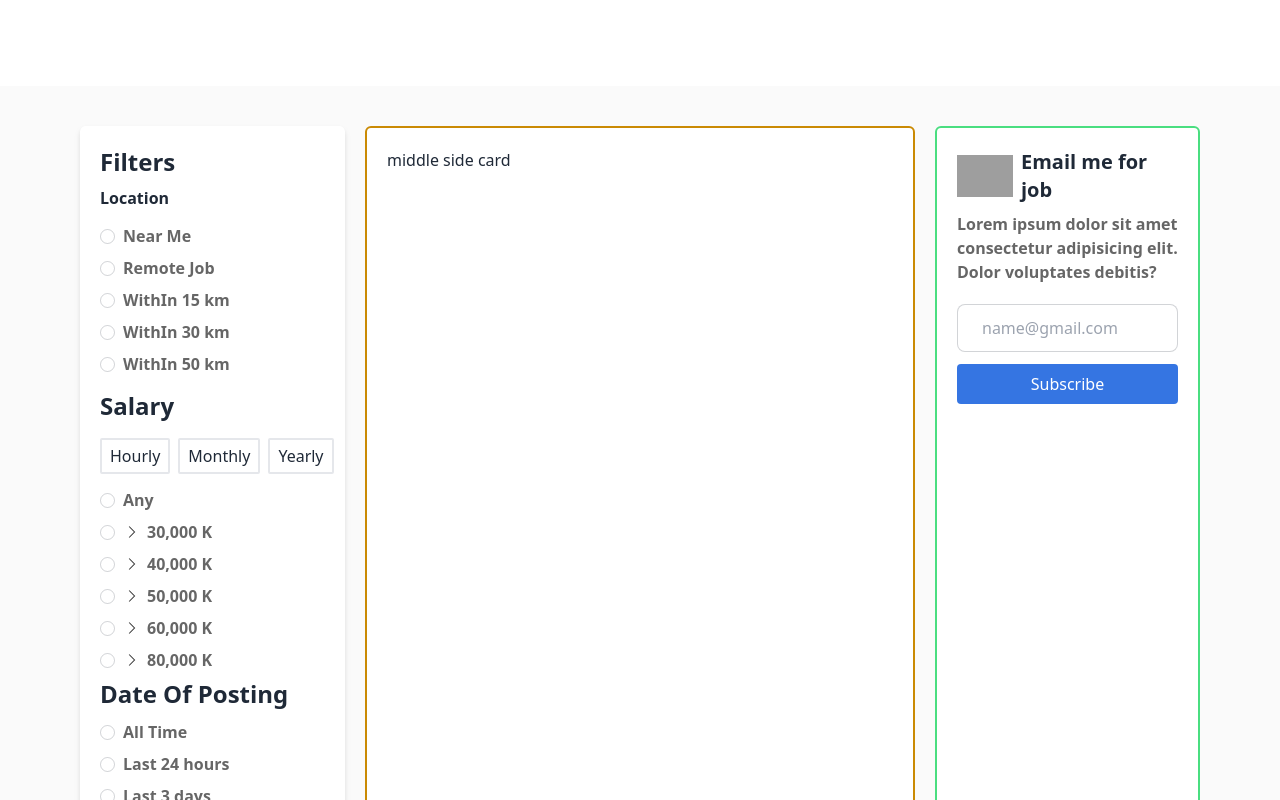
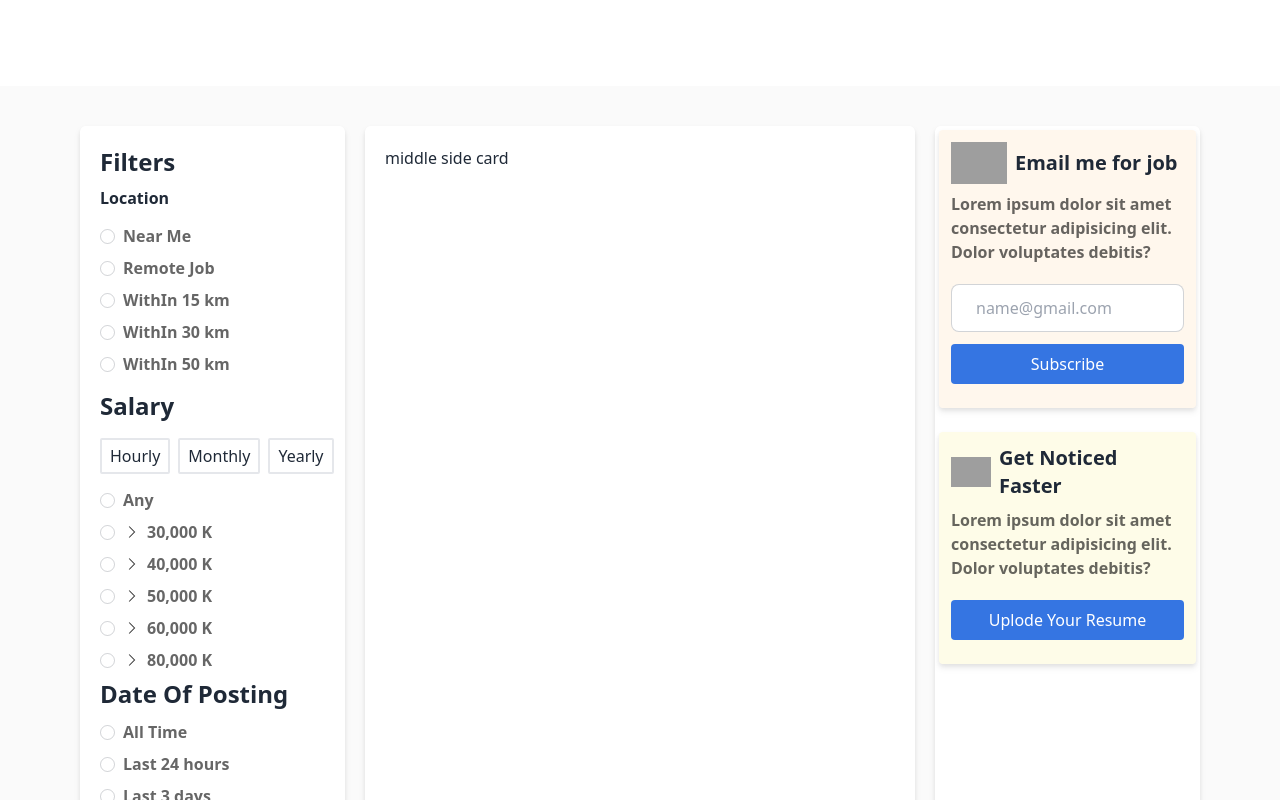
Before and after one commit to alif0013/job-portal, a React (Vite) app: page / in a window 1280 px wide. Shown: the part 500-1300 px from the top of the page. Built offline with nearby package versions, Linux system fonts and the light colour scheme; grey boxes are pictures that could not be loaded.

Commit message:
complete right side section

```diff
--- a/src/Components/Banner.jsx
+++ b/src/Components/Banner.jsx
@@ -20,7 +20,7 @@ const Banner = () => {
         <div>
             <div className="hero min-h-[500px] mb-5">
                 <div  className="hero-content flex-col lg:flex-row-reverse">
-                    <img data-aos="fade-left" src="https://cdni.iconscout.com/illustration/premium/thumb/online-job-search-5015545-4185620.png?f=webp" className="max-w-[350px] md:max-w-md rounded-lg" />
+                    <img data-aos="fade-left" src="https://cdni.iconscout.com/illustration/premium/thumb/online-job-search-5015545-4185620.png?f=webp" className=" md:max-w-md rounded-lg" />
 
                     <div data-aos="fade-right">
                         <h1 className="text-5xl font-bold">Find Your <span className='text-blue'>New Job</span> Today </h1>
--- a/src/Components/RightSideNotify.jsx
+++ b/src/Components/RightSideNotify.jsx
@@ -4,6 +4,7 @@ const RightSideNotify = () => {
     return (
         <div>
             {/* email section */}
+            <div className='bg-orange-50 rounded p-3 drop-shadow-md'>
                 <div className='flex items-center gap-2'>
                     <img className='w-14' src="https://i.ibb.co/5n87LB7/icons8-email-100.png" alt="img" />
                     <h1 className='text-xl  font-bold'>Email me for job</h1>
@@ -16,8 +17,20 @@ const RightSideNotify = () => {
                     <input type="text" className="grow" placeholder="name@gmail.com" />
                 </label>
 
-            <button className="mt-3 bg-blue text-white px-3 py-2 w-full rounded hover:drop-shadow-lg">Subscribe</button>
+                <button className="mt-3 mb-3 bg-blue text-white px-3 py-2 w-full rounded hover:drop-shadow-lg">Subscribe</button>
+            </div>
 
+            {/* get notices faste  */}
+
+            <div className='bg-yellow-50 rounded p-3 mt-6 drop-shadow-md'>
+                <div className='flex items-center gap-2'>
+                    <img className='w-10' src="https://i.ibb.co/R4TT1hf/icons8-rocket-48.png" alt="img" />
+                    <h1 className='text-xl  font-bold'>Get Noticed Faster</h1>
+                </div>
+                <p className='font-semibold text-black/60 my-2'>Lorem ipsum dolor sit amet consectetur adipisicing elit. Dolor voluptates debitis?</p>
+
+                <button type='file' className="mt-3 mb-3 bg-blue text-white px-3 py-2 w-full rounded hover:drop-shadow-lg">Uplode Your Resume</button>
+            </div>
 
 
 
--- a/src/Pages/Home/Home.jsx
+++ b/src/Pages/Home/Home.jsx
@@ -31,11 +31,12 @@ const Home = () => {
                     <div className='bg-white w-full rounded-md lg:col-span-3 p-5 drop-shadow-md'>
                         <LeftSideFilter></LeftSideFilter>
                     </div>
-                    <div className='bg-white w-full  rounded-md lg:col-span-6 p-5  border-2 border-yellow-600'>
+                    <div className='bg-white w-full  rounded-md lg:col-span-6 p-5 drop-shadow-md'>
                         <MiddleSideCard></MiddleSideCard>
                     </div>
-                    <div className='bg-white w-full  rounded-md lg:col-span-3 p-5 border-2 border-green-400'>
+                    <div className='bg-white w-full  rounded-md lg:col-span-3 p-1 drop-shadow-md'>
                         <RightSideNotify></RightSideNotify>
+
                     </div>
 
                 </div>
```
Lines whose indentation alone changed are shown as unchanged.
